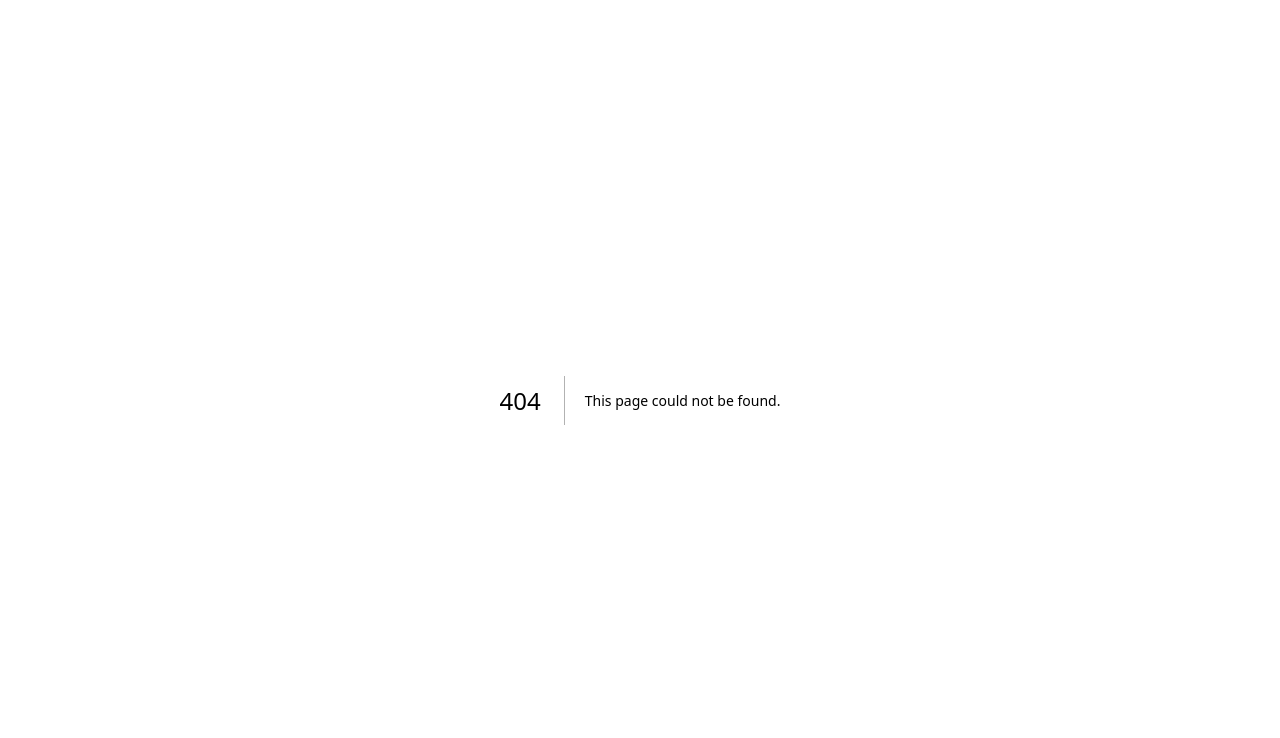
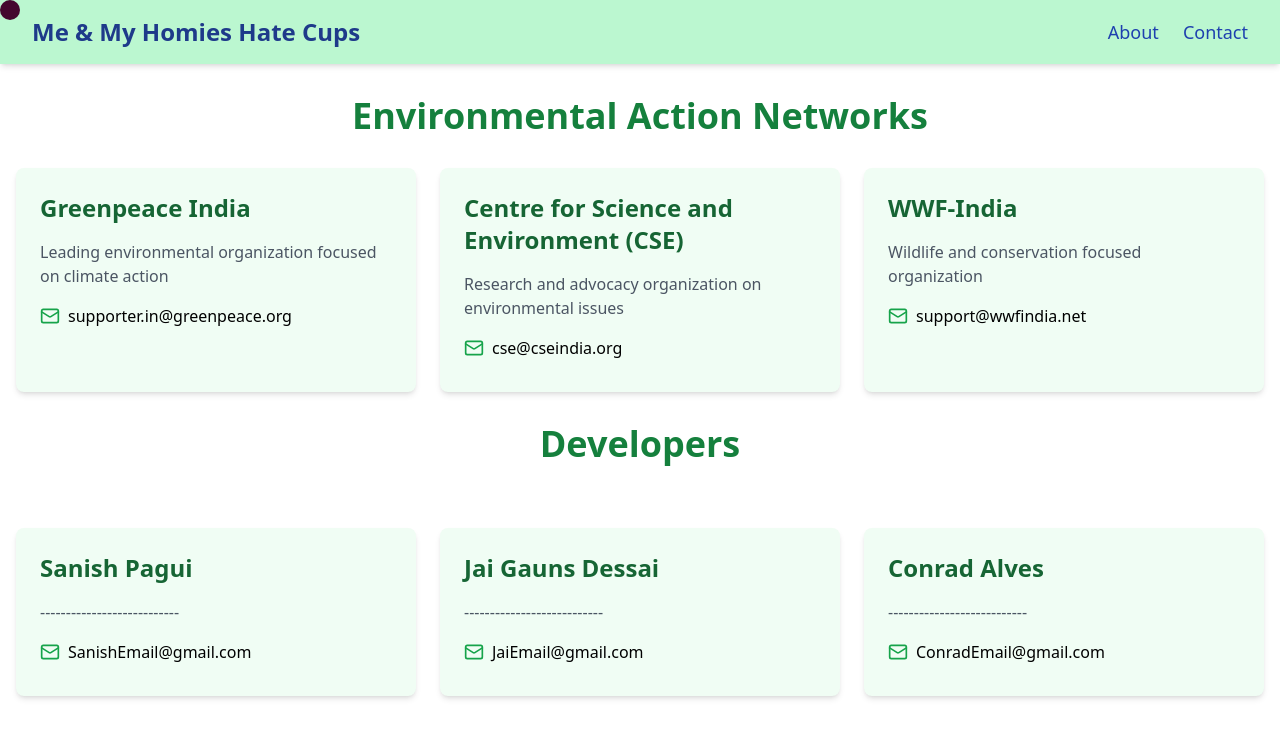
Before and after one commit to corny775/kodierer, a Next.js app: page /Contacts in a window 1280 px wide. Before the commit this address had no page. Shown: the top 738 px of the page. Built offline with nearby package versions, Linux system fonts and the light colour scheme.

Commit message:
Contacts Page

```diff
--- a/package.json
+++ b/package.json
@@ -11,6 +11,7 @@
   "dependencies": {
     "gsap": "^3.12.7",
     "locomotive-scroll": "^5.0.0-beta.21",
+    "lucide-react": "^0.474.0",
     "motion": "^12.0.3",
     "next": "^15.1.6",
     "react": "^19.0.0",
--- /dev/null
+++ b/src/app/Contacts/page.js
@@ -0,0 +1,142 @@
+'use client';
+import React, { useState } from 'react';
+import { Navbar } from '../component/Navbar';
+import { Mail, Phone, Globe } from 'lucide-react';
+import Cursor from '../component/Cursor';
+
+const EnvironmentalGroups = [
+  {
+    name: "Greenpeace India",
+    description: "Leading environmental organization focused on climate action",
+    email: "supporter.in@greenpeace.org",
+    phone: "+91-11-4840-5000",
+    website: "https://www.greenpeace.org/india/"
+  },
+  {
+    name: "Centre for Science and Environment (CSE)",
+    description: "Research and advocacy organization on environmental issues",
+    email: "cse@cseindia.org",
+    phone: "+91-11-2924-0350",
+    website: "https://www.cseindia.org/"
+  },
+  {
+    name: "WWF-India",
+    description: "Wildlife and conservation focused organization",
+    email: "support@wwfindia.net",
+    phone: "+91-11-4150-4850",
+    website: "https://www.wwfindia.org/"
+  }
+];
+
+const Developers = [
+    {
+        name: "Sanish Pagui",
+        description: "---------------------------",
+        email: "SanishEmail@gmail.com",
+        phone: "9999999991",
+        website: "https://www.sanish.com/"
+    },
+    {
+        name: "Jai Gauns Dessai",
+        description: "---------------------------",
+        email: "JaiEmail@gmail.com",
+        phone: "9999999992",
+        website: "https://www.jai.com/"
+    },
+    {
+        name: "Conrad Alves",
+        description: "---------------------------",
+        email: "ConradEmail@gmail.com",
+        phone: "9999999993",
+        website: "https://www.conrad.com/"
+    }
+  ];
+
+export default function ContactPage() {
+  const [selectedGroup, setSelectedGroup] = useState(null);
+
+  return (
+    <div className='bg-white min-h-screen w-full'>
+      <Navbar />
+      <Cursor />
+      <div className='container mx-auto px-4 py-24'>
+        <h1 className='text-4xl font-bold text-green-700 mb-8 text-center'>
+          Environmental Action Networks
+        </h1>
+
+        <div className='grid md:grid-cols-3 gap-6'>
+          {EnvironmentalGroups.map((group) => (
+            <div
+              key={group.name}
+              className='bg-green-50 p-6 rounded-lg shadow-md hover:shadow-xl transition-all'
+              onClick={() => setSelectedGroup(group)}
+            >
+              <h2 className='text-2xl font-semibold text-green-800 mb-4'>{group.name}</h2>
+              <p className='text-gray-600 mb-4'>{group.description}</p>
+              <div className='flex items-center mb-2'>
+                <Mail className='mr-2 text-green-600' size={20}/>
+                <span>{group.email}</span>
+              </div>
+            </div>
+          ))}
+        </div>
+
+        <h1 className='text-4xl font-bold text-green-700 py-8 mb-8 text-center'>
+          Developers
+        </h1>
+
+        <div className='grid md:grid-cols-3 gap-6'>
+          {Developers.map((group) => (
+            <div
+              key={group.name}
+              className='bg-green-50 p-6 rounded-lg shadow-md hover:shadow-xl transition-all'
+              onClick={() => setSelectedGroup(group)}
+            >
+              <h2 className='text-2xl font-semibold text-green-800 mb-4'>{group.name}</h2>
+              <p className='text-gray-600 mb-4'>{group.description}</p>
+              <div className='flex items-center mb-2'>
+                <Mail className='mr-2 text-green-600' size={20}/>
+                <span>{group.email}</span>
+              </div>
+            </div>
+          ))}
+        </div>
+
+        {selectedGroup && (
+          <div className='fixed inset-0 bg-black bg-opacity-50 flex justify-center items-center z-50'>
+            <div className='bg-white p-8 rounded-lg max-w-md w-full'>
+              <h2 className='text-3xl font-bold text-green-800 mb-4'>{selectedGroup.name}</h2>
+              <div className='space-y-4'>
+                <div className='flex items-center'>
+                  <Mail className='mr-3 text-green-600' size={24}/>
+                  <span>{selectedGroup.email}</span>
+                </div>
+                <div className='flex items-center'>
+                  <Phone className='mr-3 text-green-600' size={24}/>
+                  <span>{selectedGroup.phone}</span>
+                </div>
+                <div className='flex items-center'>
+                  <Globe className='mr-3 text-green-600' size={24}/>
+                  <a
+                    href={selectedGroup.website}
+                    target="_blank"
+                    rel="noopener noreferrer"
+                    className='text-blue-600 hover:underline'
+                  >
+                    Visit Website
+                  </a>
+                </div>
+              </div>
+              <button
+                onClick={() => setSelectedGroup(null)}
+                className='mt-6 bg-green-600 text-white px-4 py-2 rounded hover:bg-green-700 transition-colors'
+              >
+                Close
+              </button>
+            </div>
+          </div>
+        )}
+      </div>
+    </div>
+  );
+}
--- a/src/app/component/Navbar.js
+++ b/src/app/component/Navbar.js
@@ -4,12 +4,26 @@
 
 export const Navbar = () => {
   return (
-    <div className='fixed w-full h-32 flex justify-center items-center'>
+    <div className='fixed w-full h-16 flex items-center justify-between px-8 bg-green-200 shadow-md'>
         <div>
-            <ul className='flex space-x-7 text-2xl '>
-                <Link href={'/'}><li className='hover:underline'>Home</li></Link>
-                <Link href={'/About'}><li  className='hover:underline'>About</li></Link>
-                <Link href={'#'}><li  className='hover:underline'>Contact</li></Link>
+            <Link href={'/'}>
+                <h1 className=" text-2xl font-semibold text-blue-900 hover:text-blue-700 transition-colors">
+                    Me & My Homies Hate Cups
+                </h1>
+            </Link>
+        </div>
+        <div>
+            <ul className='flex space-x-6 text-lg'>
+                <Link href={'/About'}>
+                    <li className='text-blue-800 hover:text-blue-600 hover:underline transition-all'>
+                        About
+                    </li>
+                </Link>
+                <Link href={'/Contacts'}>
+                    <li className='text-blue-800 hover:text-blue-600 hover:underline transition-all'>
+                        Contact
+                    </li>
+                </Link>
             </ul>
         </div>
     </div>
```
Also changed, not shown: 1 other file (tests, documents, lock files or other folders).
